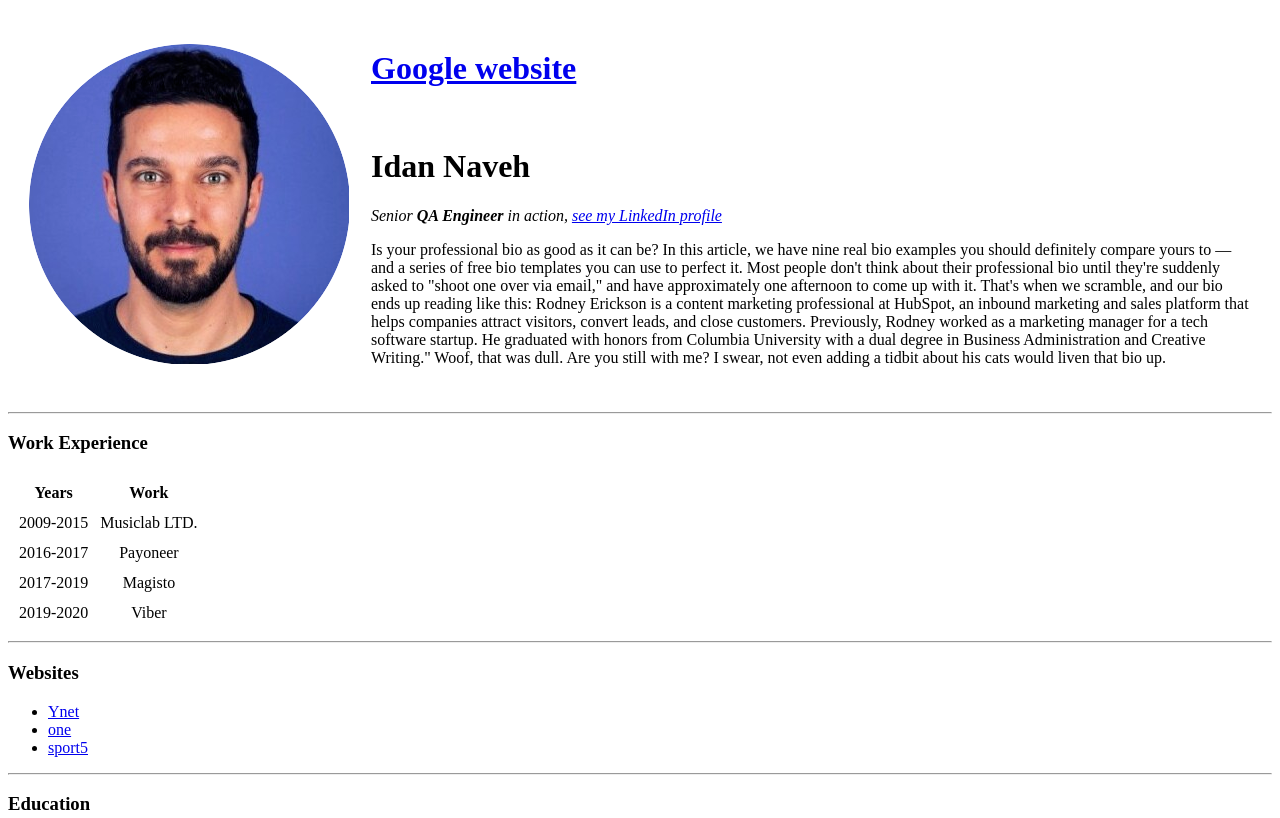
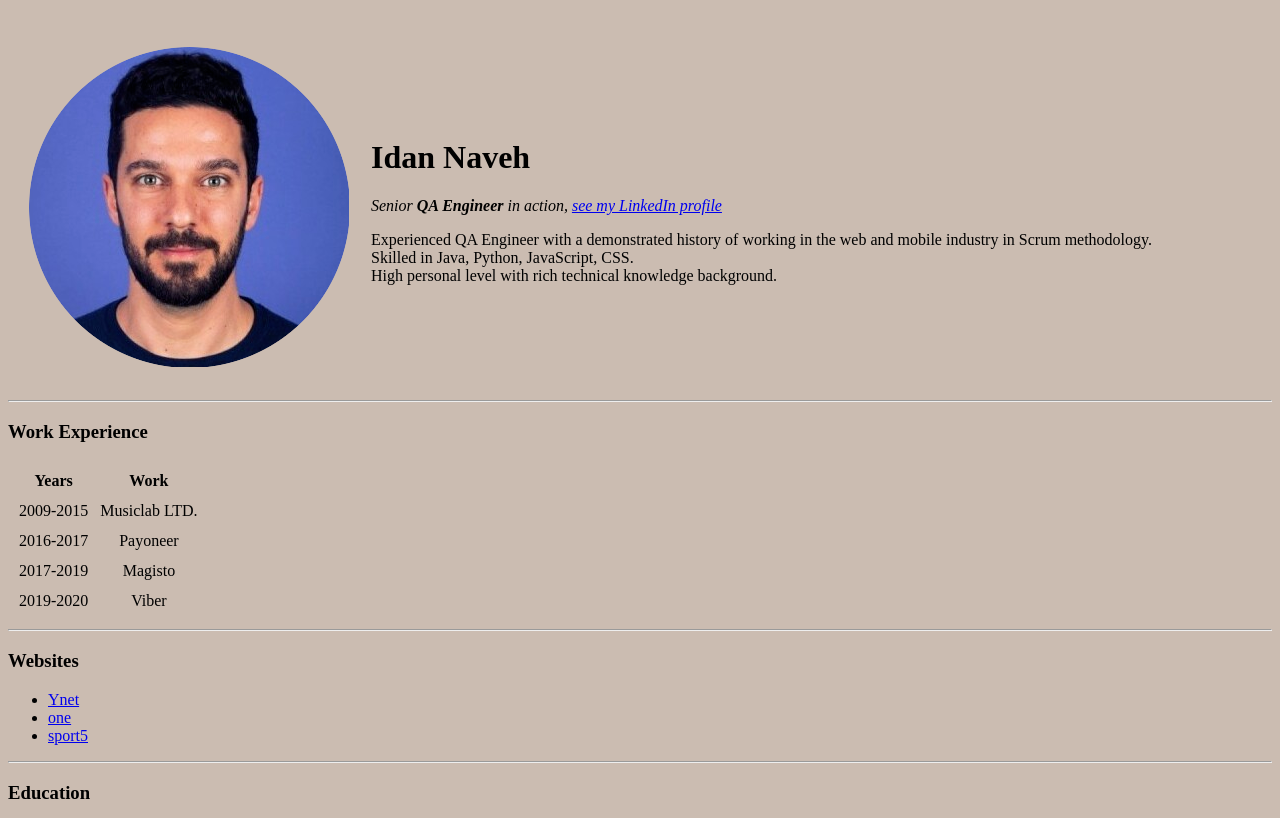
Before and after one commit to idannaveh1983/cv, a plain HTML site: page index.html in a window 1280 px wide. Shown: the top 818 px of the page. Drawn offline with Linux system fonts and the light colour scheme.

Commit message:
Add files via upload

```diff
--- a/index.html
+++ b/index.html
@@ -2,21 +2,19 @@
 <html lang="en" dir="ltr">
   <head>
     <meta charset="utf-8">
-    <title>💚The King!💚</title>
+    <title>Idan Naveh's website</title>
   </head>
-  <body>
+  <body style="background-color: #cbbcb1;">
 
     <table cellspacing="20">
       <tr>
-        <td><img src="images/imageedit_1_6250332768.png" alt=""></td>
-        <td><a href="http://www.google.com"><h1>Google website</h1> </a><br>
-        <h1>Idan Naveh</h1>
-        <p><em>Senior <strong>QA Engineer</strong> in action, <a href="https://www.linkedin.com/in/idan-naveh/">see my LinkedIn profile</a></em></p>
-        <p>Is your professional bio as good as it can be?
-          In this article, we have nine real bio examples you should definitely compare yours to — and a series of free bio templates you can use to perfect it.
-          Most people don't think about their professional bio until they're suddenly asked to "shoot one over via email," and have approximately one afternoon to come up with it. That's when we scramble, and our bio ends up reading like this:
-          Rodney Erickson is a content marketing professional at HubSpot, an inbound marketing and sales platform that helps companies attract visitors, convert leads, and close customers. Previously, Rodney worked as a marketing manager for a tech software startup. He graduated with honors from Columbia University with a dual degree in Business Administration and Creative Writing."
-          Woof, that was dull. Are you still with me? I swear, not even adding a tidbit about his cats would liven that bio up.</p></td>
+        <td><img src="images/imageedit_1_6250332768.png" alt=""></td><br>
+        <td>
+          <h1>Idan Naveh</h1>
+          <p><em>Senior <strong>QA Engineer</strong> in action, <a href="https://www.linkedin.com/in/idan-naveh/">see my LinkedIn profile</a></em></p>
+          <p>Experienced QA Engineer with a demonstrated history of working in the
+          web and mobile industry in Scrum methodology. <br>Skilled in Java, Python,
+          JavaScript, CSS. <br>High personal level with rich technical knowledge background.</p></td>
       </tr>
     </table>
     <hr>
```
Also changed, not shown: contact_me.html (+1 -1 lines).
